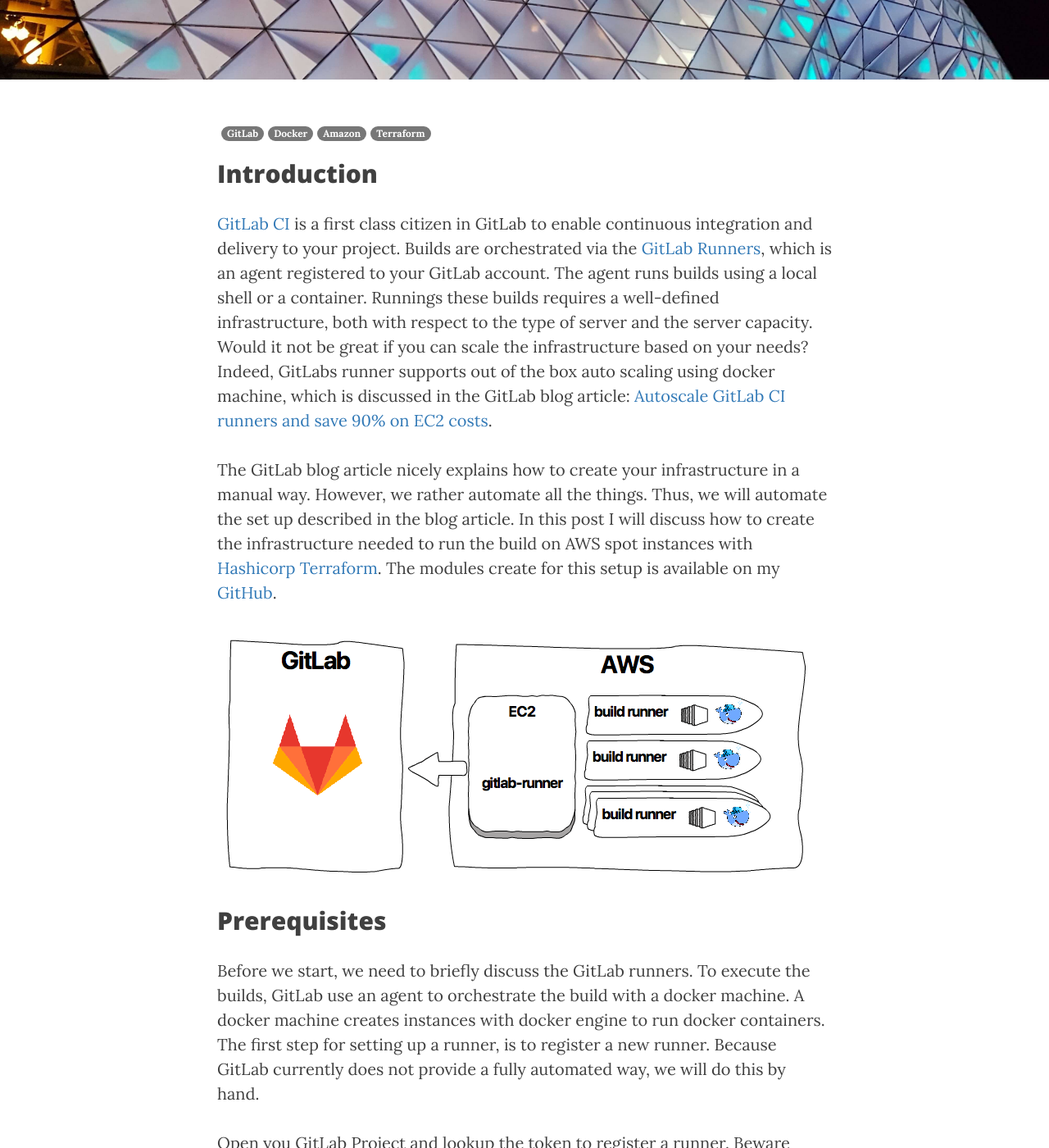
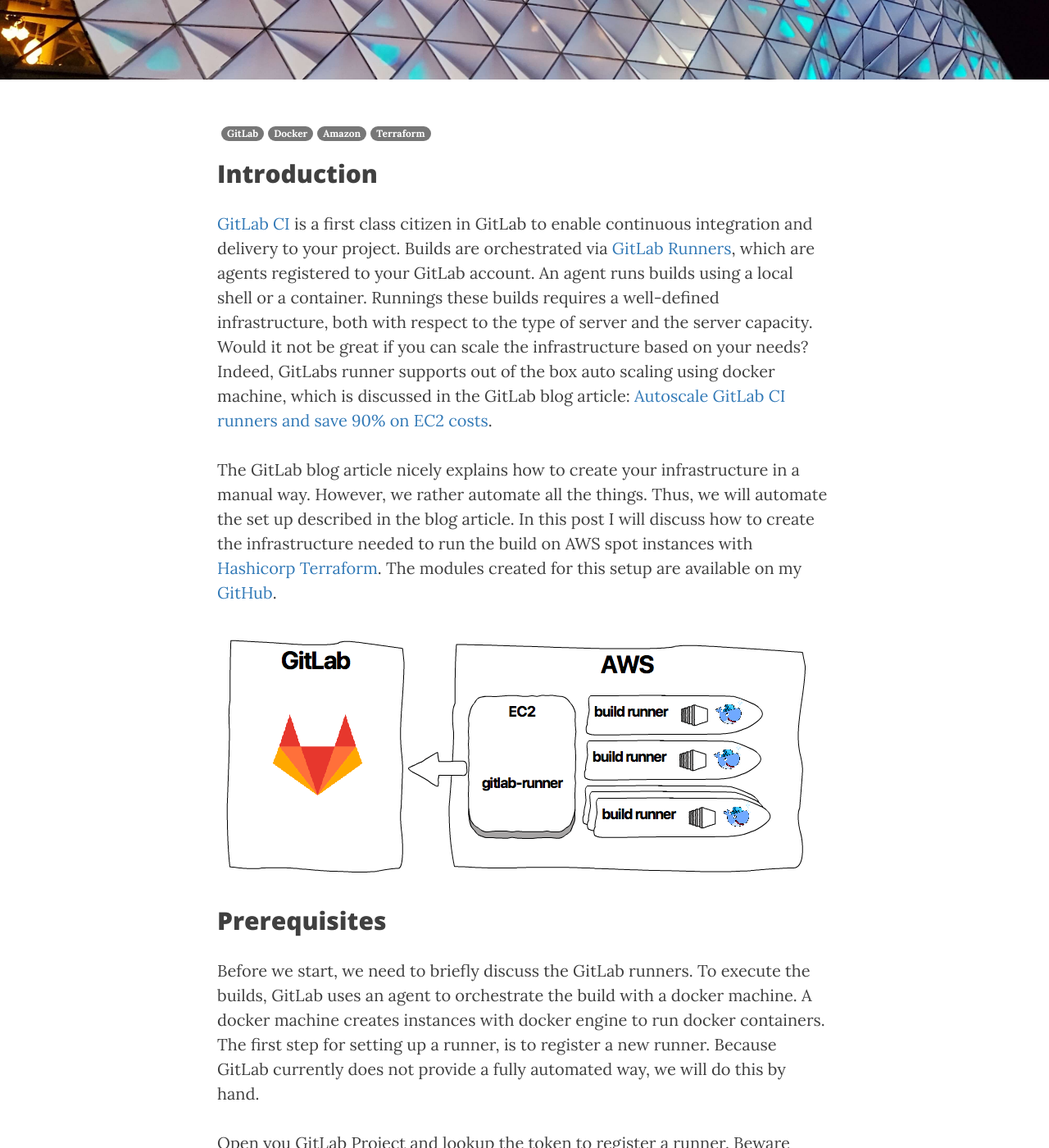
Before and after one commit to 040code/040code, a Jekyll site: the page built from _posts/2017-11-24-runners-on-the-spot.md, in a window 1280 px wide and 1400 px high, scrolled down 379 px. Shown: the whole window at 82% size. Built offline with Jekyll 4.4.1, drawn with Linux system fonts in a browser that asks for light colours; nearby versions of some CDN libraries; some of the changed text lies outside the part shown.

Commit message:
Some minor text changes

````diff
--- a/_posts/2017-11-24-runners-on-the-spot.md
+++ b/_posts/2017-11-24-runners-on-the-spot.md
@@ -11,18 +11,18 @@
 
 ## Introduction
 
-[GitLab CI](https://about.gitlab.com/features/gitlab-ci-cd/) is a first class citizen in GitLab to enable continuous integration and delivery to your project. Builds are orchestrated via the [GitLab Runners](https://docs.gitlab.com/runner/), which is an agent registered to your GitLab account. The agent runs builds using a local shell or a container. Runnings these builds requires a well-defined infrastructure, both with respect to the type of server and the server capacity. Would it not be great if you can scale the infrastructure based on your needs? Indeed, GitLabs runner supports out of the box auto scaling using docker machine, which is discussed in the GitLab blog article: [Autoscale GitLab CI runners and save 90% on EC2 costs](https://about.gitlab.com/2017/11/23/autoscale-ci-runners/).
+[GitLab CI](https://about.gitlab.com/features/gitlab-ci-cd/) is a first class citizen in GitLab to enable continuous integration and delivery to your project. Builds are orchestrated via [GitLab Runners](https://docs.gitlab.com/runner/), which are agents registered to your GitLab account. An agent runs builds using a local shell or a container. Runnings these builds requires a well-defined infrastructure, both with respect to the type of server and the server capacity. Would it not be great if you can scale the infrastructure based on your needs? Indeed, GitLabs runner supports out of the box auto scaling using docker machine, which is discussed in the GitLab blog article: [Autoscale GitLab CI runners and save 90% on EC2 costs](https://about.gitlab.com/2017/11/23/autoscale-ci-runners/).
 
-The GitLab blog article nicely explains how to create your infrastructure in a manual way. However, we rather automate all the things. Thus, we will automate the set up described in the blog article. In this post I will discuss how to create the infrastructure needed to run the build on AWS spot instances with [Hashicorp Terraform](https://www.terraform.io/). The modules create for this setup is available on my [GitHub](https://github.com/npalm/tf-aws-gitlab-runner).
+The GitLab blog article nicely explains how to create your infrastructure in a manual way. However, we rather automate all the things. Thus, we will automate the set up described in the blog article. In this post I will discuss how to create the infrastructure needed to run the build on AWS spot instances with [Hashicorp Terraform](https://www.terraform.io/). The modules created for this setup are available on my [GitHub](https://github.com/npalm/tf-aws-gitlab-runner).
 
 <a href="#">
     <img src="{{ site.baseurl }}/assets/2017-12-05_runners-on-the-spot/img/gitlab-runner.png" alt="GitLab Runner">
 </a>
 
 ## Prerequisites
-Before we start, we need to briefly discuss the GitLab runners. To execute the builds, GitLab use an agent to orchestrate the build with a docker machine. A docker machine creates instances with docker engine to run docker containers. The first step for setting up a runner, is to register a new runner. Because GitLab currently does not provide a fully automated way, we will do this by hand.
+Before we start, we need to briefly discuss the GitLab runners. To execute the builds, GitLab uses an agent to orchestrate the build with a docker machine. A docker machine creates instances with docker engine to run docker containers. The first step for setting up a runner, is to register a new runner. Because GitLab currently does not provide a fully automated way, we will do this by hand.
 
-Open you GitLab Project and lookup the token to register a runner. Beware there are project local tokens and global token. Next, we using a docker container to register a runner. The command will ask a few details.
+Open you GitLab Project and lookup the token to register a runner. Beware there are project local tokens and global token. Next, we use a docker container to register a runner. The command will ask a few details.
 ```
 docker run -it --rm gitlab/gitlab-runner register
 ```
@@ -133,7 +133,7 @@
 git clone https://github.com/npalm/tf-aws-gitlab-runner.git
 cd tf-aws-gitlab-runner/example
 ```
-The example directory contains the example as described above, only the properties for your newly registered runner in GitLab needs to be configured. Please register a runner in GitLab (see docker command above). And update the `terraform.tfvars` file. That is all, now execute the Terraform code.
+The example directory contains the example as described above, only the properties for your newly registered runner in GitLab needs to be configured. Please register a runner in GitLab (see docker command above) and update the `terraform.tfvars` file. That is all, now execute the Terraform code.
 ```
 # genere SSH key pair
 ./init.sh
@@ -169,7 +169,7 @@
 
 ## Verify
 
-Finally the we can verify that the runner is working by executing a build. The `.gitlab-ci.yml` below is an  example to verify the runner is working properly. The build contains two stages. In the first stage an ascii art image is generated, stored in a file which is cached in S3. In the second stage the file is retrieved from the build cache.
+Finally we can verify that the runner is working by executing a build. The `.gitlab-ci.yml` below is an example to verify the runner is working properly. The build contains two stages. In the first stage an ascii art image is generated, stored in a file which is cached in S3. In the second stage the file is retrieved from the build cache.
 
 ```
 
@@ -202,7 +202,7 @@
     - docker.m3
 ```
 
-Add the file above to a GitLab repo that has the created runner attached. Once you commit the file a build should triggered. In the logging of the verification step should contain the the ascii art image.
+Add the file above to a GitLab repo that has the created runner attached. Once you commit the file a build should triggered. The logging of the verification step should contain the ascii art image.
 
 <a href="#">
     <img src="{{ site.baseurl }}/assets/2017-12-05_runners-on-the-spot/img/ghost.png" alt="Build log">
````
Also changed, not shown: other parts of _posts/2017-11-24-runners-on-the-spot.md (+4 -4 lines).
